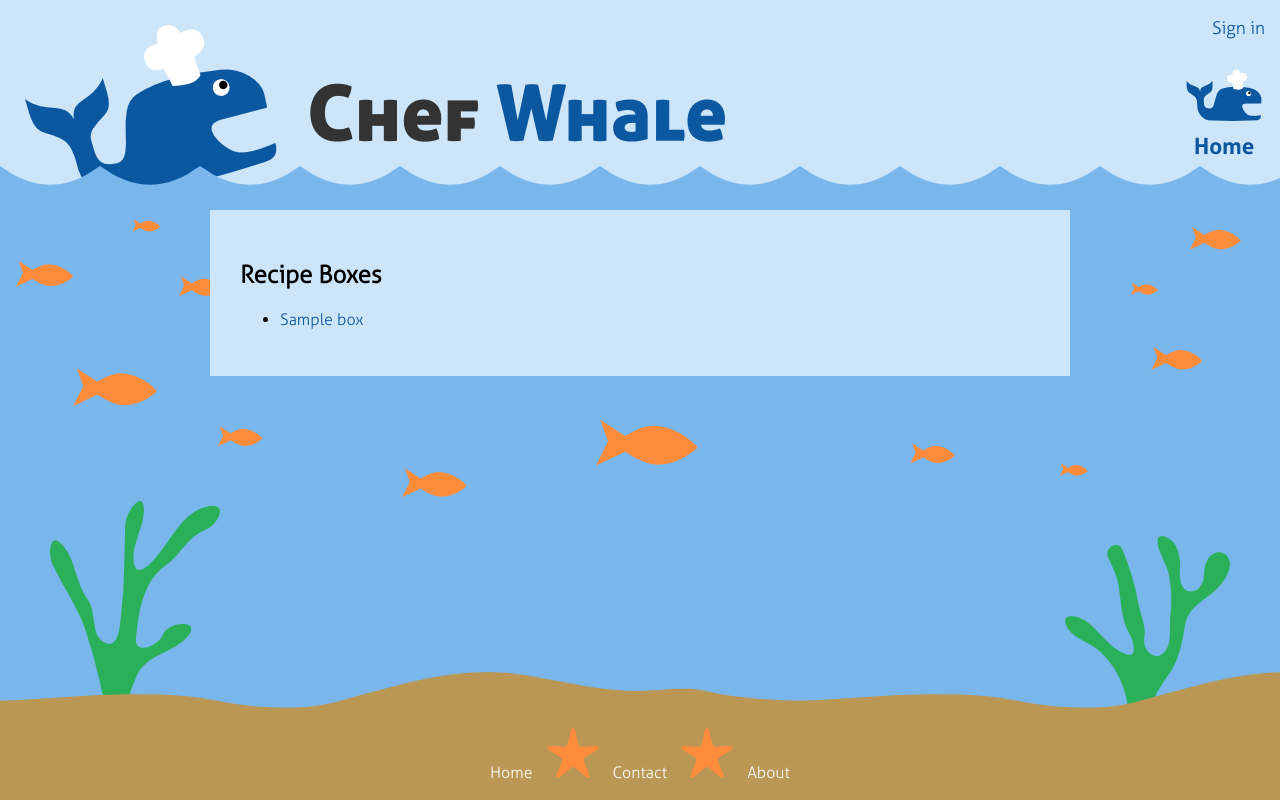
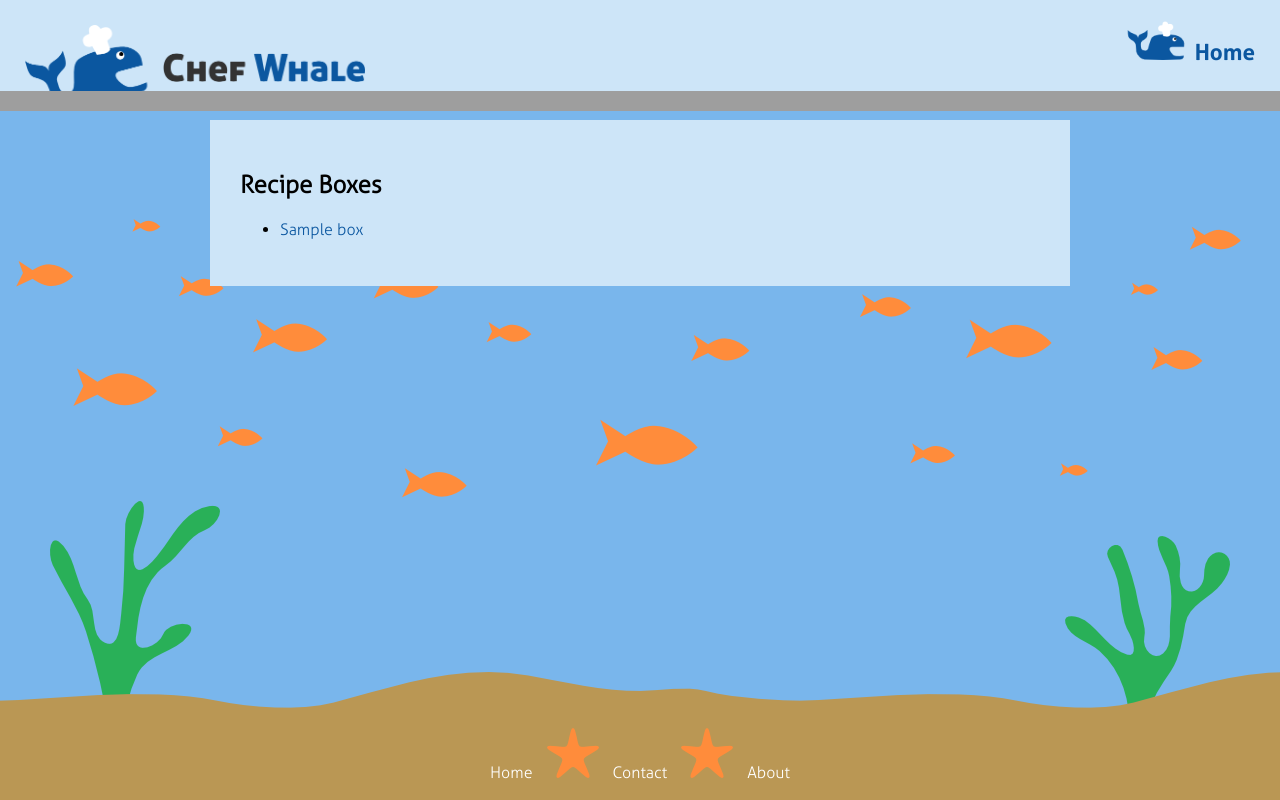
Before and after one commit to jtebert/chefwhale, a Django app: template recipes/templates/recipes/box_list.html in a window 1280 px wide. Run offline with Django 3.2, Linux system fonts and the light colour scheme; the template is opened without the code that fills it: most values are stand-ins (such as "Sample title", 1, 10 or a date in 2020); some libraries are stand-ins or nearby versions; grey boxes are pictures that could not be loaded.

Commit message:
Updates to header

```diff
--- a/chefwhale/static/chefwhale/style.css
+++ b/chefwhale/static/chefwhale/style.css
@@ -56,60 +56,87 @@ body {
 }
 
 
+a,  a:visited {
+    color: #0b57a0;
+    text-decoration: none;
+}
+a:hover, a:visited:hover {
+    color: #ff8c3b;
+}
+
+
 /*** Header ***/
 
 
-#header {
+#header, #header-compact {
     position: relative;
     margin: 0;
+    width: 100%;
+    background-color: #cde5f8;
+}
+#header {
     padding-top: 25px;
-    width: 100%;
     height: 175px;
-    background-color: #cde5f8;
+}
+#header-compact {
+    padding-top: 35px;
+    height: 75px;
 }
 
 #logo {
+}
+
+#logo-compact {
     padding: 0 25px;
     position: absolute;
     left: 0;
     bottom: 0;
+    height: 85px;
 }
 
-#nav {
+#nav, #nav-compact {
     display: block;
     position: absolute;
-    top: 15px;
     right: 15px;
     text-align: right;
+}
+#nav {
+    top: 15px;
+}
+#nav-compact {
+    top: 0;
+}
+
+#nav-compact ul {
+    list-style: none;
+    display: inline-block;
+    padding: 0;
+    margin: 0;
 }
 
 #user-info {
     margin: 0;
     text-align: right;
     font-size: 1.1em;
-}
-#user-info {
     color: #333;
 }
-a,  a:visited {
-    color: #0b57a0;
-    text-decoration: none;
+
+#nav .menu-item, #nav-compact .menu-item {
+	position: relative;
+	display: inline-block;
+    overflow: hidden;
 }
-a:hover, a:visited:hover {
-color: #ff8c3b;
+#nav .menu-item {
+    width: 5.1em;
+    height: 120px;
+    margin: 0 0 0 10px;
+    text-align: center;
+}
+#nav-compact .menu-item {
+    text-align: left;
 }
 
-.menu-item {
-	width: 5.1em;
-    height: 120px;
-	position: relative;
-	display: inline-block;
-	margin: 0 0 0 10px;
-    overflow: hidden;
-    text-align: center;
-}
-
-.menu-item div.img {
+#nav .menu-item div.img {
     height: 80px;
     width: 80px;
     position: absolute;
@@ -117,47 +144,56 @@ color: #ff8c3b;
     left: 50%;
     margin-left: -40px;
 }
+#nav-compact .menu-item div.img {
+    height: 60px;
+    width: 60px;
+    display: inline-block;
+}
 
-a .menu-item #home_img {
+a #home_img {
     background: url(images/home_img.png) no-repeat;
     background-size: 100%;
 }
-a:hover .menu-item #home_img {
+a:hover #home_img {
     background: url(images/home_hover_img.png) no-repeat;
     background-size: 100%;
 }
-a .menu-item #recipes_img {
+
+a #recipes_img {
     background: url(images/recipes_img.png) no-repeat;
     background-size: 100%;
 }
-a:hover .menu-item #recipes_img {
+
+a:hover #recipes_img {
     background: url(images/recipes_hover_img.png) no-repeat;
     background-size: 100%;
 }
-a .menu-item #boxes_img {
+
+a #boxes_img {
     background: url(images/boxes_img.png) no-repeat;
     background-size: 100%;
 }
-a:hover .menu-item #boxes_img {
+a:hover #boxes_img {
     background: url(images/boxes_hover_img.png) no-repeat;
     background-size: 100%;
 }
 
-
-.menu-item img {
+#nav .menu-item img {
     position: absolute;
     top: 0;
     left: 50%;
 }
-.menu-item img#avatar {
+#nav img#avatar {
     padding: 10px;
     top: 10px;
     width: 60px;
     margin-left: -40px;
 }
+#nav-compact img#avatar {
+    width: 45px;
+}
 
-a .menu-item h4 {
-    color: #0b57a0;
+#nav h4 {
     font-size: 1.4em;
     margin: 0;
     position: absolute;
@@ -165,18 +201,31 @@ a .menu-item h4 {
     text-align: center;
     width: 100%;
 }
+#nav-compact h4 {
+    font-size: 1.4em;
+    display: inline-block;
+    position: relative;
+    margin: 0 10px 0 5px;
+    padding: 1em 0;
+}
 
-a:hover .menu-item h4, a:visited:hover .menu-item h4 {
+#nav a:hover h4, #nav a:visited:hover h4 {
     color: #ff8c3b;
 }
 
-#border {
-    dislay: block;
+#border, #border-compact {
+    display: block;
     position: absolute;
     bottom: -1px;
     width: 100%;
+}
+#border {
     height: 35px;
     background-image: url('images/wave.png');
+}
+#border-compact {
+    height: 20px;
+    background-image: url('images/wave-compact.png');
 }
 
 #fish {
--- a/templates/base.html
+++ b/templates/base.html
@@ -17,40 +17,45 @@
     <body>
         <div id="container">
 
-            <div id="header">
-                <div id="nav">
+            {% block header %}
+            <div id="header-compact">
+                <div id="nav-compact">
+                    <p id="user-info">
+                        {% comment %}
+                        {% if user.is_authenticated %}
+                            {% trans "Hello," %} <b>{{ user.username }}</b>. <a href="{% url 'userena_signout' %}">{% trans "Sign out" %}</a>
+                        {% else %}
+                        <a href="{% url 'userena_signin' %}">Sign in</a>
+                        {% endif %}
+                        {% endcomment %}
+                    </p>
+                    <ul>
+                        <li class="menu-item"><a href="{% url 'recipes:index' %}">
+                            <div class="img" id="home_img"></div>
+                            <h4>{% trans "Home" %}</h4>
+                        </a></li>
+                        {% if user.is_authenticated %}
+                            <li class="menu-item"><a href="{% url 'recipes:recipe_list' %}">
+                                <div class="img" id="recipes_img"></div>
+                                <h4>{% trans "Recipes" %}</h4>
+                            </a></li>
+                            <li class="menu-item"><a href="{% url 'recipes:box_list' %}">
+                                <div class="img" id="boxes_img"></div>
+                                <h4>{% trans "Boxes" %}</h4>
+                            </a></li>
+                            <li class="menu-item"><a href="{% url 'userena_profile_detail' user.username %}">
+                                <img id="avatar" src="{{ user.get_profile.get_mugshot_url }}" alt="{% trans 'Your mugshot' %}" />
+                                <h4>{% trans "Account" %}</h4>
+                            </a></li>
+                        {% endif %}
+                    </ul>
+                </div>
+                <img id="logo-compact" src="{% static 'chefwhale/images/whale_title.png' %}" />
+                <div id="border-compact"></div>
+            </div>
+            {% endblock %}
 
 
-                    {% if user.is_authenticated %}
-                        <p id="user-info">Hello, <b>{{ user.username }}</b>. <a href="{% url 'userena_signout' %}">Sign out</a></p>
-                    {% else %}
-                        <p id="user-info"><a href="{% url 'userena_signin' %}">Sign in</a></p>
-                    {% endif %}
-
-                    <a href="{% url 'recipes:index' %}"><div class="menu-item">
-                        <div class="img" id="home_img"></div>
-                        <h4>Home</h4>
-                    </div></a>
-
-                    {% if user.is_authenticated %}
-                        <a href="{% url 'recipes:recipe_list' %}"><div class="menu-item">
-                            <div class="img" id="recipes_img"></div>
-                            <h4>Recipes</h4>
-                        </div></a>
-                        <a href="{% url 'recipes:box_list' %}"><div class="menu-item">
-                            <div class="img" id="boxes_img"></div>
-                            <h4>Boxes</h4>
-                        </div></a>
-                        <a href="{% url 'userena_profile_detail' user.username %}"><div class="menu-item">
-                            <img id="avatar" src="{{ user.get_profile.get_mugshot_url }}" alt="{% trans 'Your mugshot' %}" />
-                            <h4>Account</h4>
-                        </div></a>
-                    {% endif %}
-
-                </div>
-                <img id="logo" src="{% static 'chefwhale/images/whale_title.png' %}" />
-                <div id="border"></div>
-            </div>
             <img id="fish" src="{% static 'chefwhale/images/fish.png' %}" />
             <div id="content">
                 {% block content %}<h1 style>Coming Soon</h1>{% endblock %}
```
Also changed, not shown: recipes/templates/recipes/index.html (+37 -0 lines), chefwhale/static/chefwhale/images/home_hover.png (deleted), chefwhale/static/chefwhale/images/recipes.png (deleted), chefwhale/static/chefwhale/images/recipes_hover.png (deleted).
